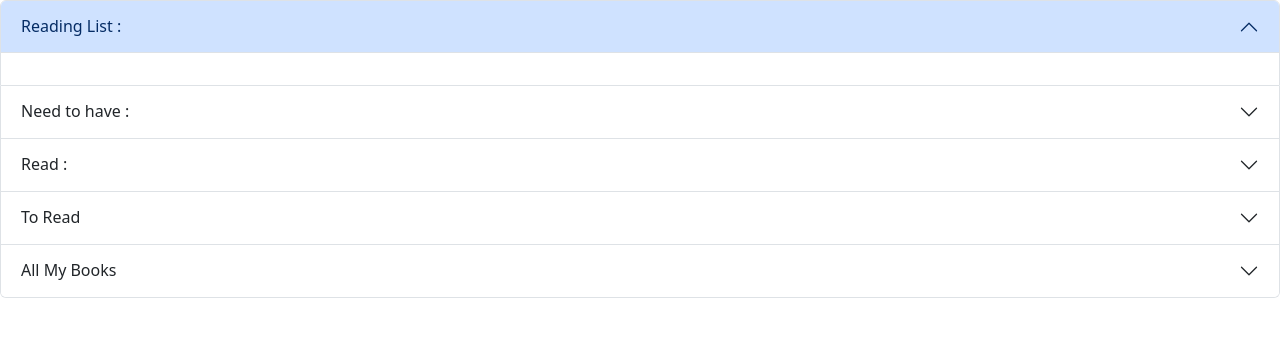
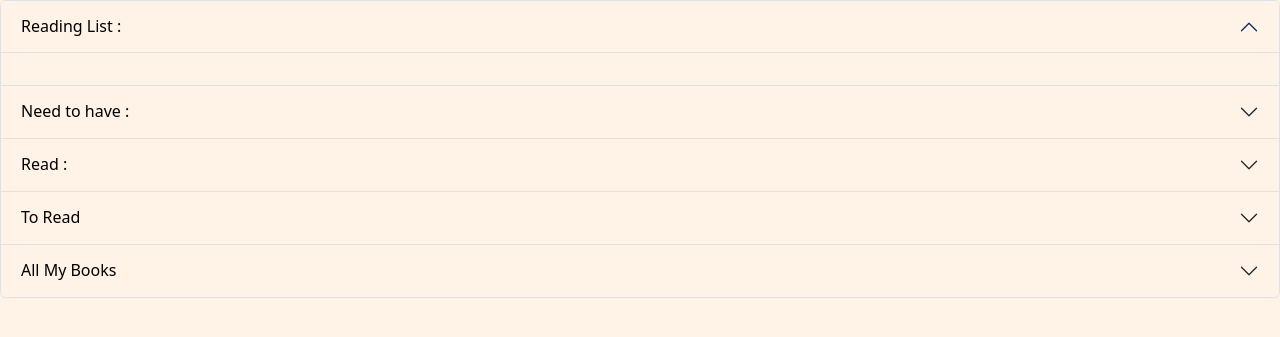
Before and after one commit to Spaames/books-manager-isbn-flask, a Flask app: page /home in a window 1280 px wide. Shown: the part 56-393 px from the top of the page. Run offline with Flask 3, Linux system fonts and the light colour scheme; the visitor is signed in with stand-in values (Sample User, id 1); data that the repository does not hold is empty; parts of the project's set-up code (start-up, migrations or seed data) failed here and were passed over; some libraries are stand-ins or nearby versions; some web fonts are replaced.

Commit message:
Front modifications

```diff
--- a/src/books/routes.py
+++ b/src/books/routes.py
@@ -24,7 +24,8 @@ def home():
                            to_buy_list=to_buy_list,
                            to_read_list=to_read_list,
                            reading_list=reading_list,
-                           book_list=book_list)
+                           book_list=book_list,
+                           background_color="page_book")
 
 
 @books_bp.route('/search', methods=['GET', 'POST'])
--- a/src/static/style.css
+++ b/src/static/style.css
@@ -28,3 +28,14 @@
 .page_book {
     background-color: #fff2e6;
 }
+
+.custom-accordion .accordion-button {
+    background-color: #fff2e6;
+    color: black;
+}
+.custom-accordion .accordion-button.collapsed {
+    background-color: #fff2e6;
+}
+.custom-accordion .accordion-body {
+    background-color: #fff2e6;
+}
--- a/src/templates/book.html
+++ b/src/templates/book.html
@@ -34,7 +34,7 @@
         </div>
         <div class="row mb-3 mt-3">
             <div class="col bold">
-                Status :
+                Statut :
             </div>
             <div class="col">
                 {% if book.status_id == 1 %}
@@ -52,7 +52,7 @@
             <form action="/update_status" method="post">
                 <div class="row mb-4">
                     <select class="form-select" name="status" aria-label="Book's Status">
-                        <option value="0" selected>---Status---</option>
+                        <option value="0" selected>---Modifier le statut---</option>
                         <option value="1">En cours de lecture</option>
                         <option value="2">Lu</option>
                         <option value="3">A se procurer</option>
@@ -61,7 +61,7 @@
                 </div>
                 <div class="row mb-4">
                     <input type="hidden" name="id" id="id" value="{{ book.id }}">
-                    <button type="submit" class="btn btn-secondary">Sauvegarder le status</button>
+                    <button type="submit" class="btn btn-secondary">Sauvegarder le statut</button>
                 </div>
             </form>
             <form action="/delete_book/{{ book.id }}" method="post">
--- a/src/templates/home.html
+++ b/src/templates/home.html
@@ -1,6 +1,6 @@
 {% extends 'core.html' %} {% block title %} Library {% endblock %}
 {% block content %}
-    <div class="accordion" id="accordionLibrary">
+    <div class="accordion custom-accordion" id="accordionLibrary">
         <div class="accordion-item">
             <h2 class="accordion-header">
                 <button class="accordion-button" type="button" data-bs-toggle="collapse" data-bs-target="#collapseOne" aria-expanded="true" aria-controls="collapseOne">
```
